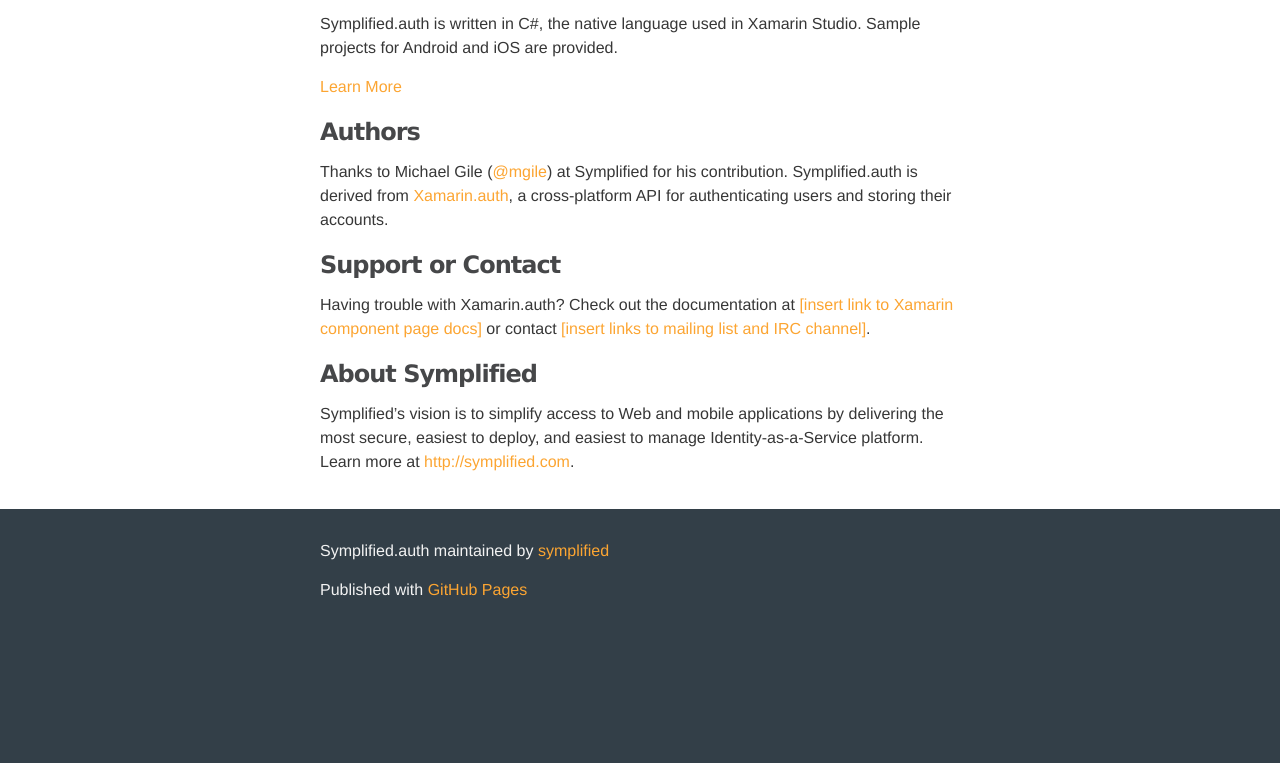
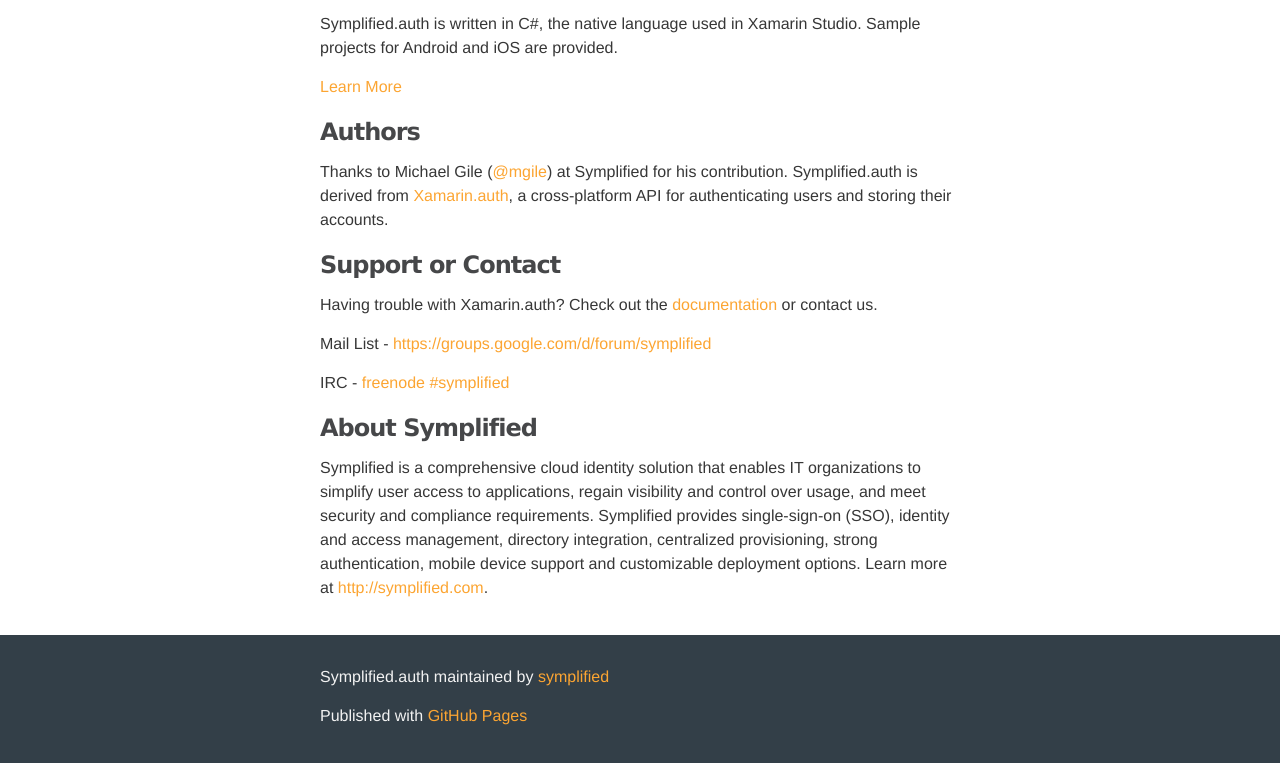
Before and after one commit to symplified/Symplified.Auth, a plain HTML site: page index.html in a window 1280 px wide. Shown: the part 554-1317 px from the top of the page. Before the commit the page ends 1191 px from the top, so only its background shows below. Drawn offline with Linux system fonts and the light colour scheme.

Commit message:
updated git page with doc and resource links

```diff
--- a/index.html
+++ b/index.html
@@ -55,12 +55,13 @@
 <h3>
 <a name="support-or-contact" class="anchor" href="#support-or-contact"><span class="octicon octicon-link"></span></a>Support or Contact</h3>
 
-<p>Having trouble with Xamarin.auth? Check out the documentation at <a href="http://symplified.com">[insert link to Xamarin component page docs]</a> or contact <a href="mailto:lordorica@symplified.com">[insert links to mailing list and IRC channel]</a>.</p>
+<p>Having trouble with Xamarin.auth? Check out the <a href="https://github.com/symplified/Symplified.Auth/blob/master/GettingStarted.md" title="Symplified Mobile Developer SDK Getting Started">documentation</a> or contact us.</p>
+<p>Mail List - <a href="https://groups.google.com/d/forum/symplified" title="Symplified Mobile Developer SDK Mail List">https://groups.google.com/d/forum/symplified</a></p>
+<p>IRC - <a href="irc://chat.freenode.net/symplified">freenode #symplified</a></p>
+<h3>
+  <a name="about-symplified" class="anchor" href="#about-symplified"><span class="octicon octicon-link"></span></a>About Symplified</h3>
 
-<h3>
-<a name="about-symplified" class="anchor" href="#about-symplified"><span class="octicon octicon-link"></span></a>About Symplified</h3>
-
-<p>Symplified’s vision is to simplify access to Web and mobile applications by delivering the most secure, easiest to deploy, and easiest to manage Identity-as-a-Service platform. Learn more at <a href="http://symplified.com">http://symplified.com</a>.</p>
+<p>Symplified is a comprehensive cloud identity solution that enables IT organizations to simplify user access to applications, regain visibility and control over usage, and meet security and compliance requirements. Symplified provides single-sign-on (SSO), identity and access management, directory integration, centralized provisioning, strong authentication, mobile device support and customizable deployment options. Learn more at <a href="http://symplified.com">http://symplified.com</a>.</p>
 
       </section>
     </div>
```
